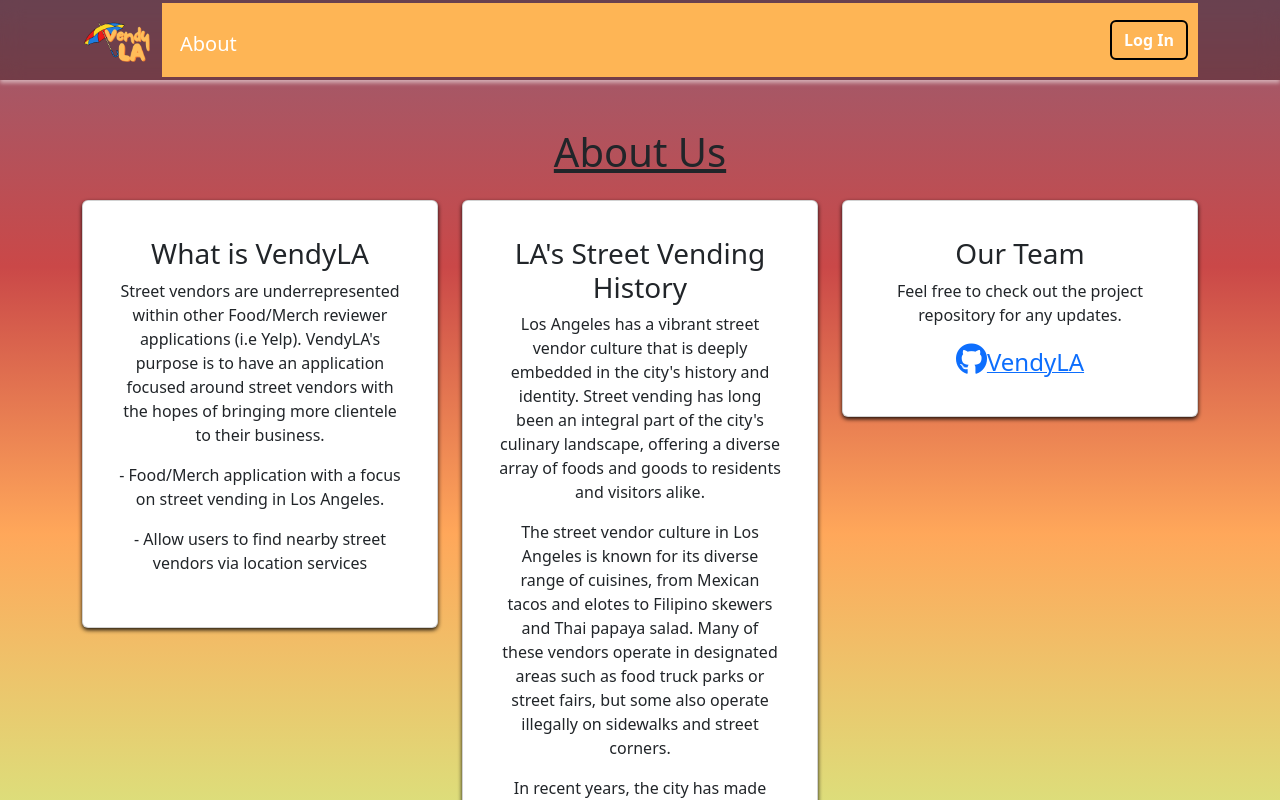
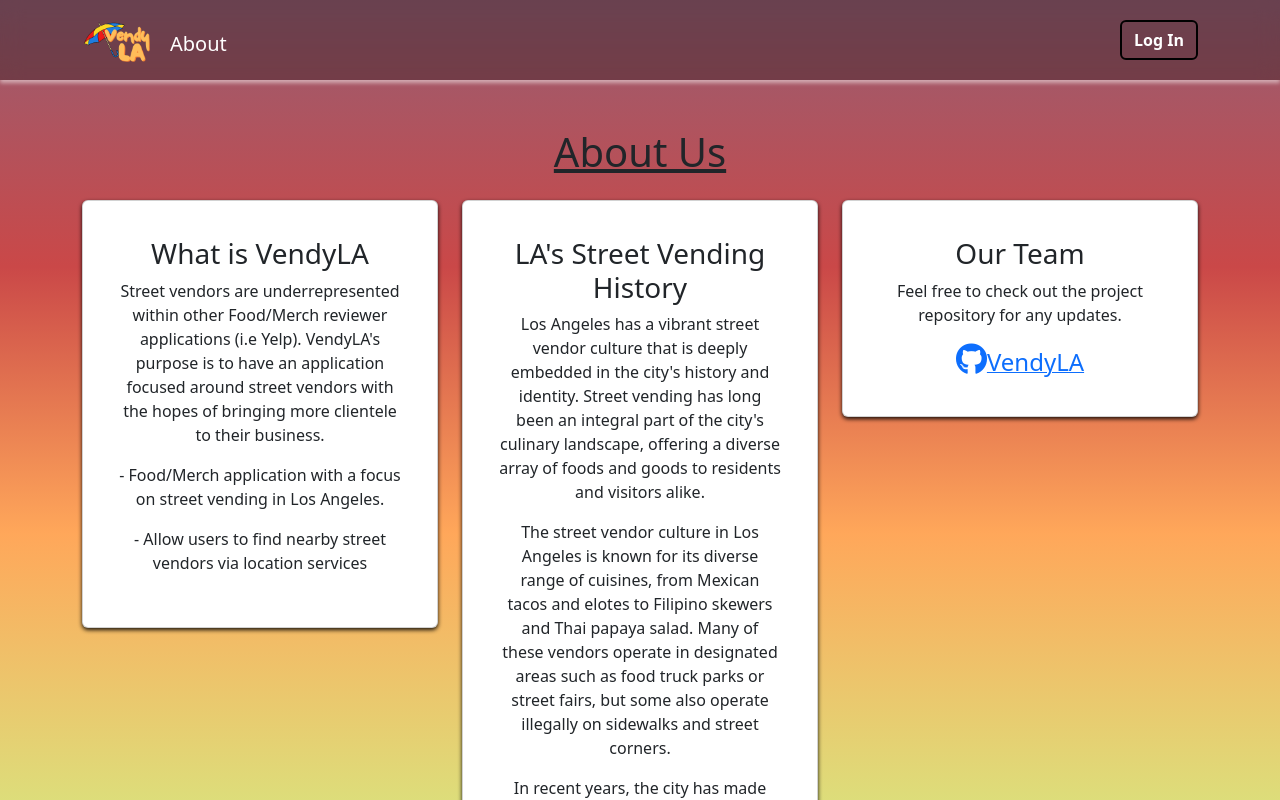
Before and after one commit to jazzix3/COMP584-vendyLA, a React (Create React App) app in the folder client/: page /About in a window 1280 px wide. Shown: the top 800 px of the page. Built offline with nearby package versions, Linux system fonts and the light colour scheme; no server answers.

Commit message:
small styling fix for nav dropdown

```diff
--- a/client/src/components/Navbar.js
+++ b/client/src/components/Navbar.js
@@ -47,7 +47,7 @@
                     />
                 </Link>
                 <Navbar.Toggle aria-controls="basic-navbar-nav" />
-                <Navbar.Collapse id="basic-navbar-nav" style={{backgroundColor: "#feb555", padding:"10px"}}>
+                <Navbar.Collapse id="basic-navbar-nav">
                     <Nav className="me-5 pt-2">
                         <Nav.Link
                             as={Link}
@@ -66,7 +66,7 @@
                     </Nav>
                     {authUser ? (
                         <Nav className="ms-auto" style={{ display: "flex", alignItems: "center" }}>
-                            <Link to="/Dashboard" style={{ display: "flex", alignItems: "center", color: "#ffffff" }}>
+                            <Link to="/Dashboard" style={{ display: "flex", alignItems: "center", color: "#ffffff"}}>
                                 Logged in as {firstName} {lastName}
                                 <img
                                     src={userProfile}
```
